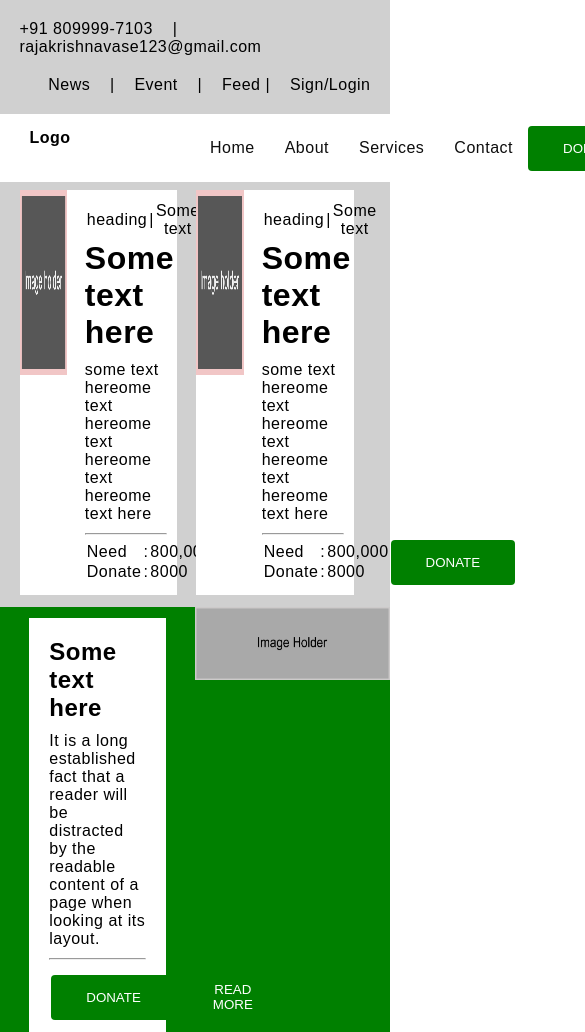
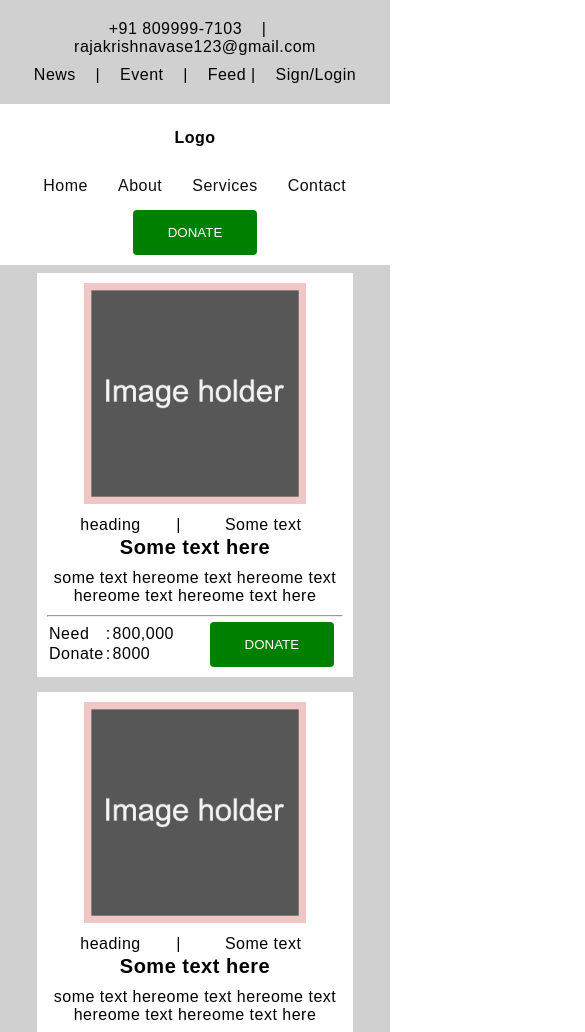
Before and after one commit to VaseRajakrishna/sample, a plain HTML site: page index.html in a window 390 px wide. Shown: the top 1032 px of the page, 585 px wide, since content can reach past the window. Drawn offline with Linux system fonts and the light colour scheme.

Commit message:
responsive fixed

```diff
--- a/css/rcustom.css
+++ b/css/rcustom.css
@@ -68,7 +68,7 @@ margin-top: 10px;
     display: table-cell;
 }
 .logo h4{
-    margin: 5px 10px;
+    margin: 15px 10px;
 }
 .r-ctnr:before,.r-ctnr:after{
     display: table;
@@ -194,3 +194,82 @@ img{
     margin: auto;
     text-align: center;
 }
+@media only screen and (max-width:768px){
+    .col-2{
+        float:none !important;
+        text-align: center;
+    }
+    .col-2 p{
+        text-align: center;
+    }
+    .col-6{
+        float: none !important;
+        margin: auto;
+        width: 100%;
+        text-align: center;
+    }
+.logo h4 {
+
+    text-align: center;
+}
+.one-side{
+    width: 90%;
+    margin: 0 auto;
+    display: table;
+    margin-bottom: 15px;
+}
+.r2-txt-ctnr,.r2-img-ctnt{
+    width: 90%;
+    margin: auto;
+    float: none !important;
+    margin-bottom: 15px;
+}
+.r2-txt-ctnt{
+    width: 100%;
+}
+}
+@media only screen and (max-width:480px){
+    .pl-lt,.pl-rt{
+        float: none;
+    }
+    h1{
+        font-size: 20px;
+    }
+    .cl3{
+        width: 90%;
+        margin: auto;
+        float: none;
+    }
+    .navbar{
+        width: 100%;
+    margin: auto;
+    }
+    .nav-ctnr{
+        width: 95%;
+        display: block;
+        margin: auto;
+    }
+    .nav-btn{
+        width: 100%;
+    margin: auto;
+    display: block;
+    }
+    .txt-ctnt{
+        width: 100%;
+    }
+    .txt-ctnt-hd,.txt-ctnt-body{
+        text-align: center;
+    }
+    .img-ctnt{
+        width: 70%;
+        margin: auto;
+        text-align: center;
+        margin-top: 10px;
+    }
+    .pnl-icon{
+        width: 100px;
+        height: 100px;
+        line-height: 100px;
+    }
+
+}
```
